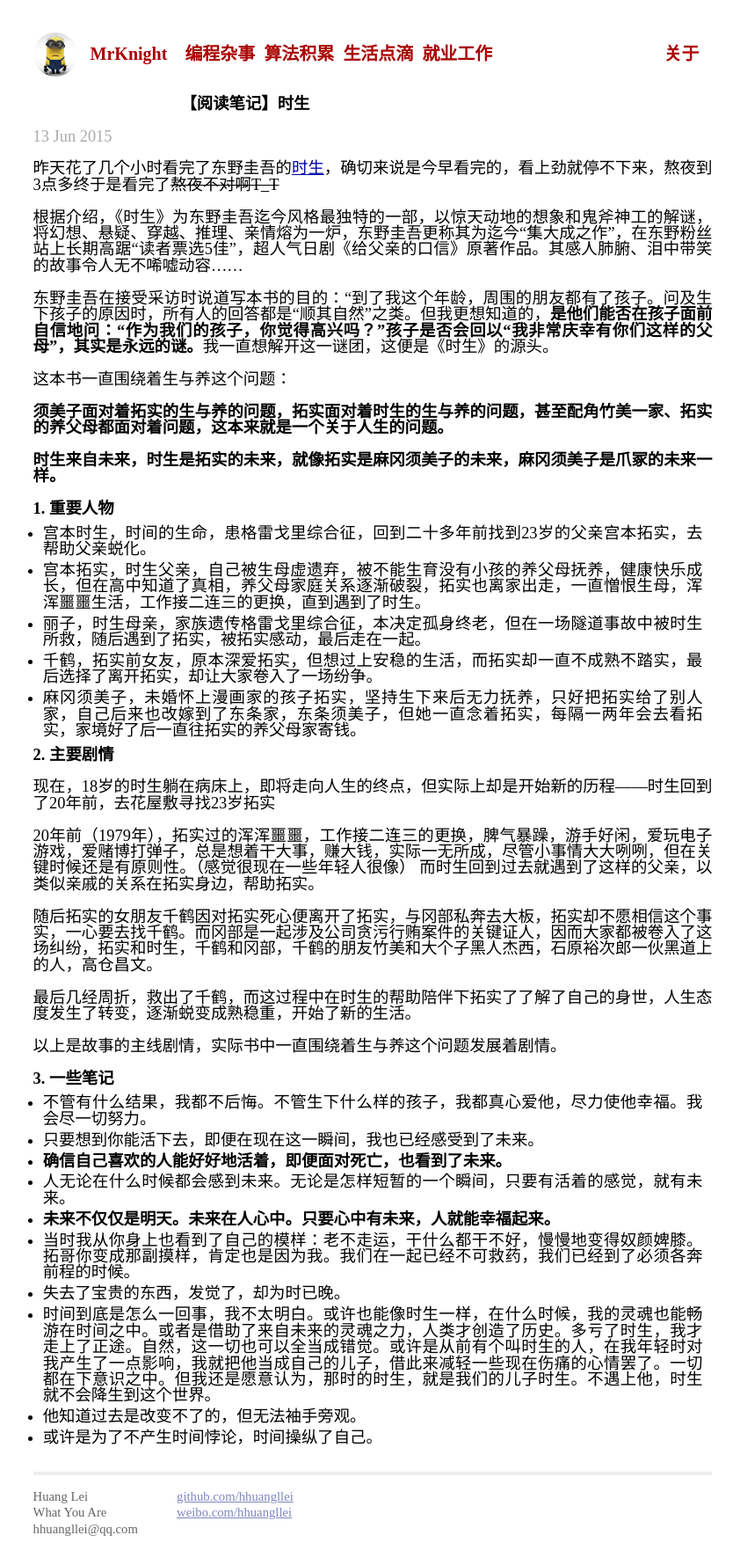
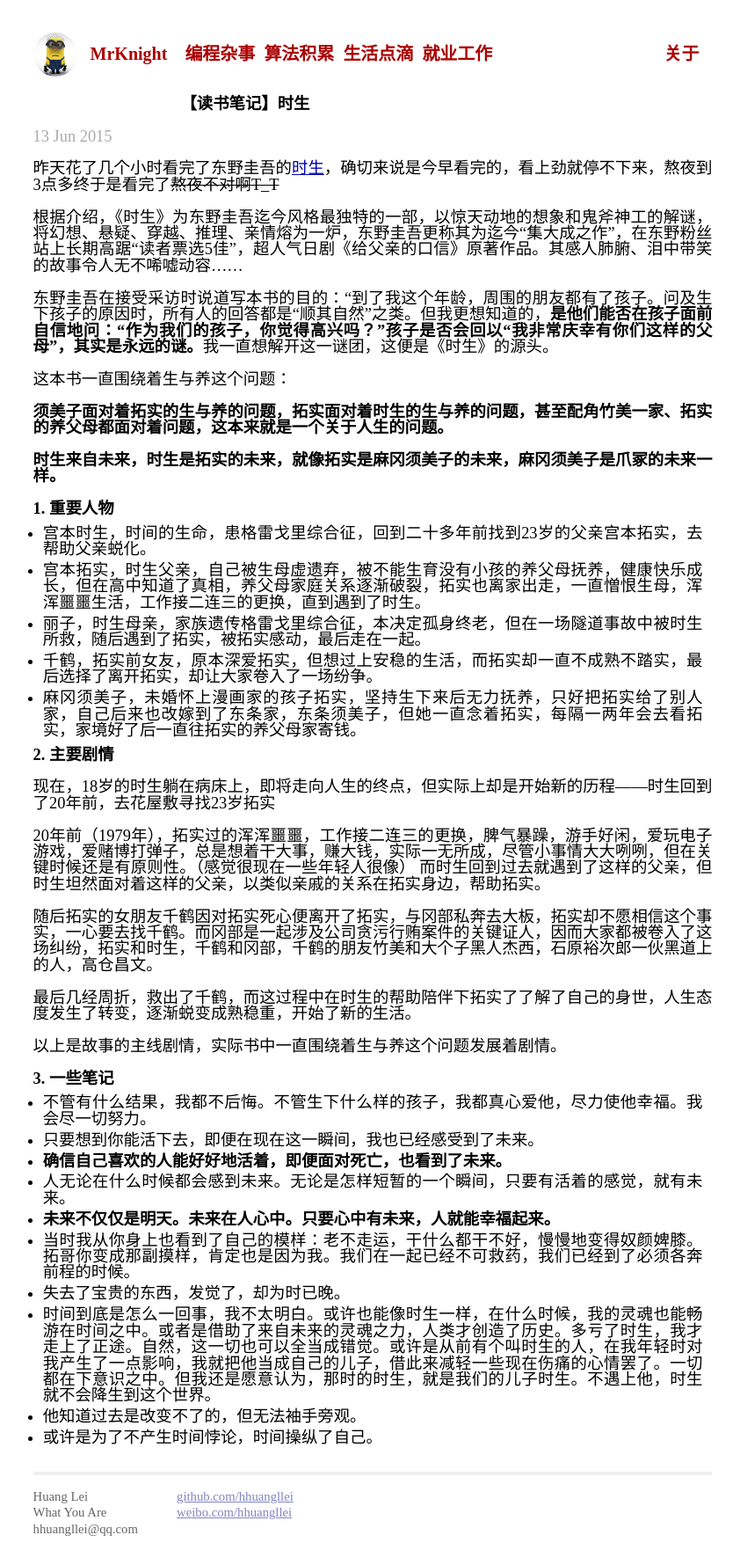
Before and after one commit to hhuangllei/hhuangllei.github.io, a Jekyll site: the page built from _posts/2015-06-13-shisheng.md, in a window 1280 px wide. Shown: the whole page at 88% size, without its empty margins (216-1058 px from the left). Built offline with Jekyll 4.4.1, drawn with Linux system fonts in a browser that asks for light colours; comment, search, counter and statistics services are not loaded.

Commit message:
读书笔记：时生

```diff
--- a/_posts/2015-06-13-shisheng.md
+++ b/_posts/2015-06-13-shisheng.md
@@ -1,6 +1,6 @@
 ---
 layout: post
-title: 【阅读笔记】时生
+title: 【读书笔记】时生
 categories: [life, book]
 modify_date: 2015-06-13 16:00:00 +0800
 ---
@@ -30,7 +30,7 @@
 现在，18岁的时生躺在病床上，即将走向人生的终点，但实际上却是开始新的历程——时生回到了20年前，去花屋敷寻找23岁拓实
 
 20年前（1979年），拓实过的浑浑噩噩，工作接二连三的更换，脾气暴躁，游手好闲，爱玩电子游戏，爱赌博打弹子，总是想着干大事，赚大钱，实际一无所成，尽管小事情大大咧咧，但在关键时候还是有原则性。（感觉很现在一些年轻人很像）
-而时生回到过去就遇到了这样的父亲，以类似亲戚的关系在拓实身边，帮助拓实。
+而时生回到过去就遇到了这样的父亲，但时生坦然面对着这样的父亲，以类似亲戚的关系在拓实身边，帮助拓实。
 
 随后拓实的女朋友千鹤因对拓实死心便离开了拓实，与冈部私奔去大板，拓实却不愿相信这个事实，一心要去找千鹤。而冈部是一起涉及公司贪污行贿案件的关键证人，因而大家都被卷入了这场纠纷，拓实和时生，千鹤和冈部，千鹤的朋友竹美和大个子黑人杰西，石原裕次郎一伙黑道上的人，高仓昌文。
 
```
